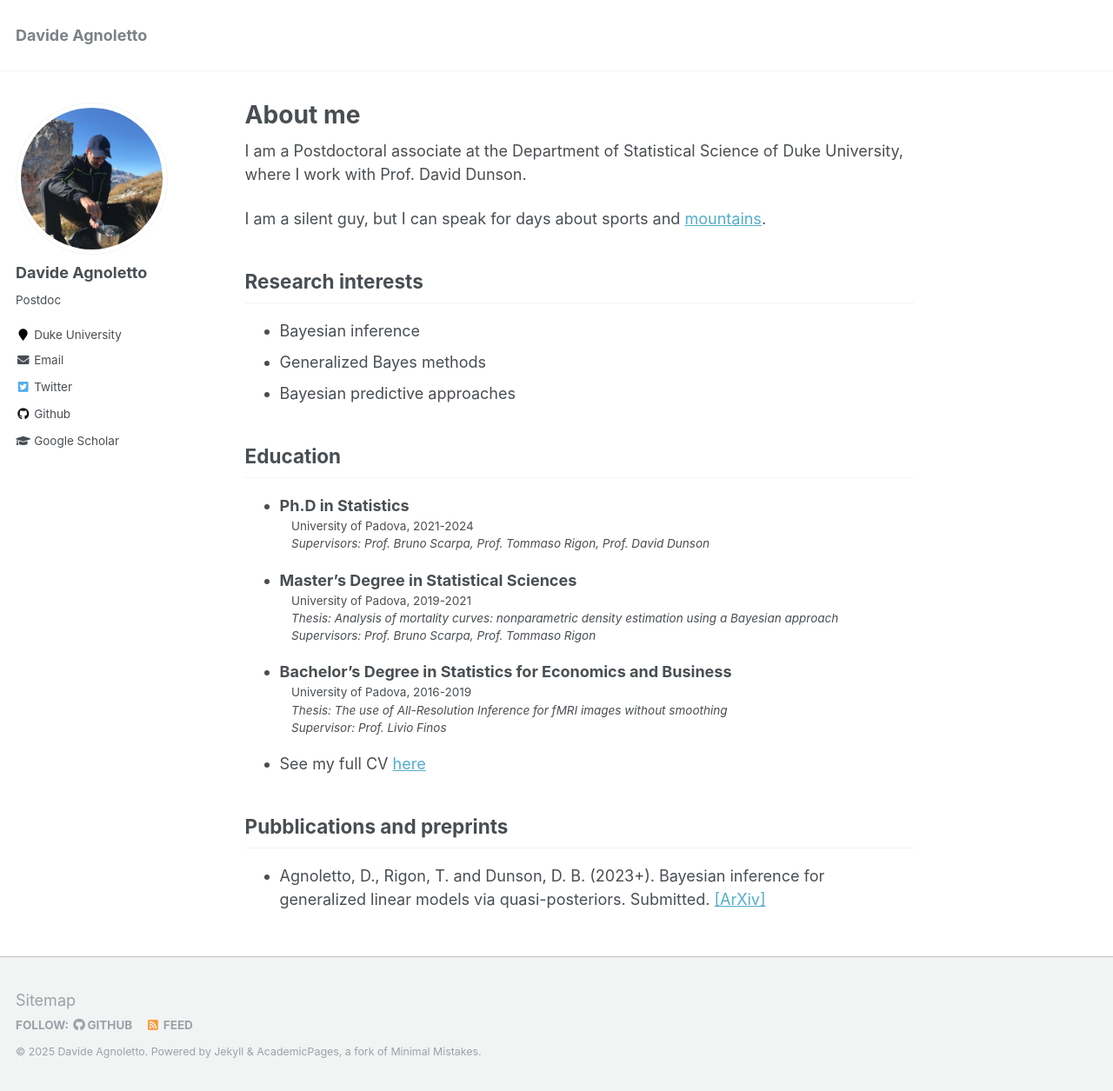
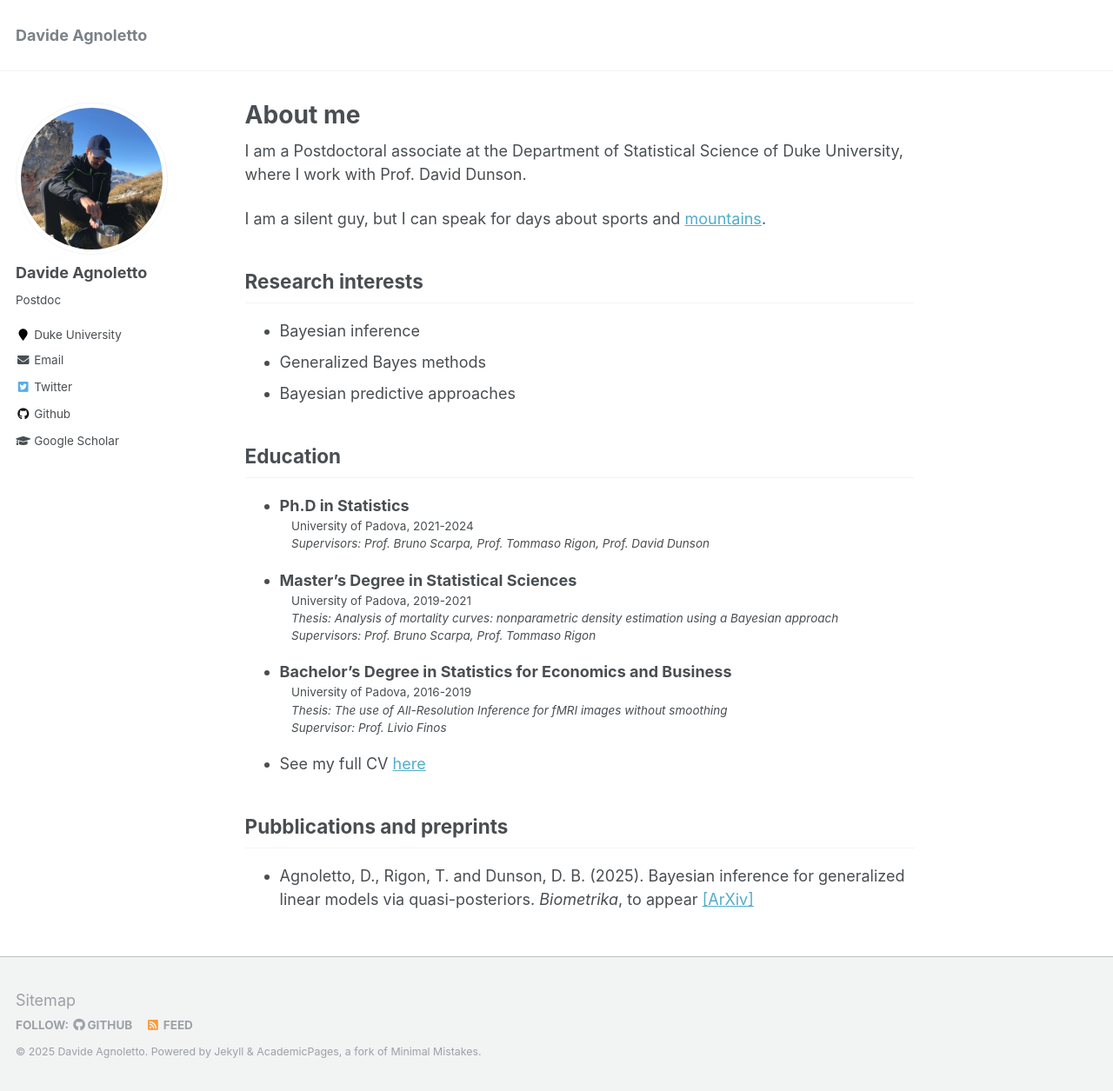
Before and after one commit to davideagno/davideagno.github.io, a Jekyll site: the page built from _pages/about.md, in a window 1280 px wide and 1255 px high. Shown: the whole window at 87% size. Built offline with Jekyll 4.4.1, drawn with Linux system fonts in a browser that asks for light colours.

Commit message:
Update about.md

```diff
--- a/_pages/about.md
+++ b/_pages/about.md
@@ -39,4 +39,4 @@ Education
 
 Pubblications and preprints
 --
-* Agnoletto, D., Rigon, T. and Dunson, D. B. (2023+). Bayesian inference for generalized linear models via quasi-posteriors. Submitted. [\[ArXiv\]](https://arxiv.org/abs/2311.00820)<br />
+* Agnoletto, D., Rigon, T. and Dunson, D. B. (2025). Bayesian inference for generalized linear models via quasi-posteriors. *Biometrika*, to appear [\[ArXiv\]](https://arxiv.org/abs/2311.00820)<br />
```
